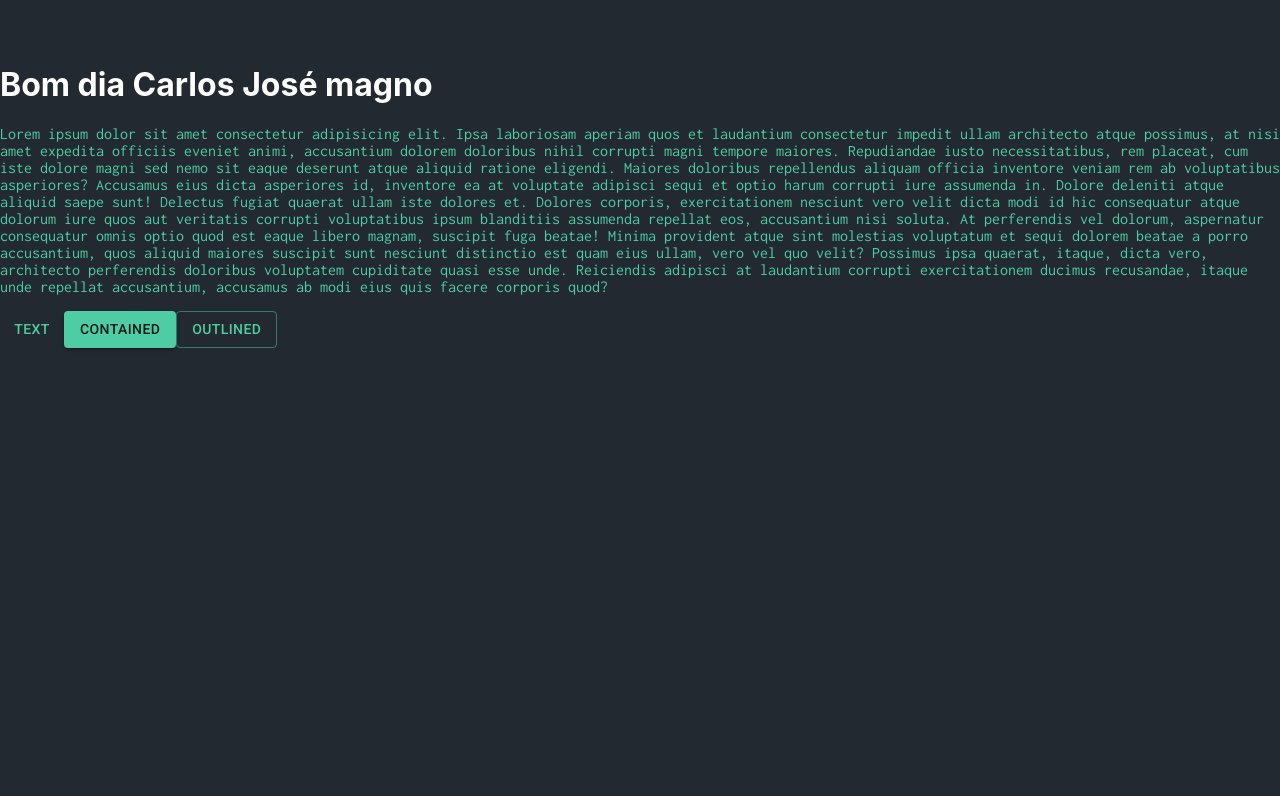
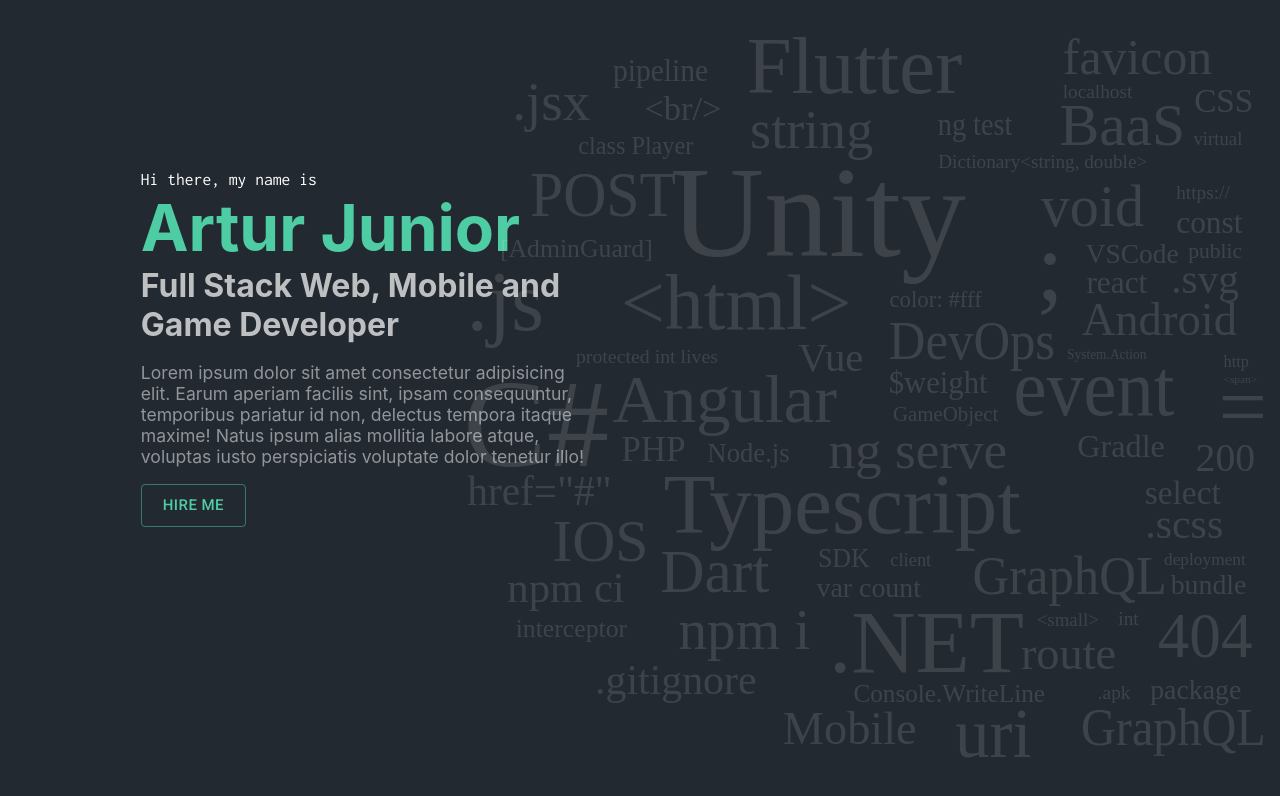
Before and after one commit to arturcmjr/arju-page, a React (Create React App) app: page / in a window 1280 px wide. Shown: the top 796 px of the page. Built offline with nearby package versions, Linux system fonts and the light colour scheme.

Commit message:
Introduction

```diff
--- a/src/App.tsx
+++ b/src/App.tsx
@@ -4,6 +4,7 @@
 import { themeOptions } from "./shared/theme/muiTheme";
 import { Button } from "@mui/material";
 import Navbar from "./Navbar/Navbar";
+import Introduction from "./Introduction/Introduction";
 
 const theme = createTheme(themeOptions);
 var prevScrollpos = window.pageYOffset;
@@ -27,8 +28,9 @@
   return (
     <ThemeProvider theme={theme}>
       <Navbar></Navbar>
+      <Introduction />
       <div id="pageWrapper">
-        <h1>Bom dia Carlos José magno</h1>
+        {/* <h1>Bom dia Carlos José magno</h1>
         <p style={{ fontFamily: "Inconsolata", color: primary }}>
           Lorem ipsum dolor sit amet consectetur adipisicing elit. Ipsa
           laboriosam aperiam quos et laudantium consectetur impedit ullam
@@ -56,7 +58,7 @@
         </p>
         <Button variant="text">Text</Button>
         <Button variant="contained">Contained</Button>
-        <Button variant="outlined">Outlined</Button>
+        <Button variant="outlined">Outlined</Button> */}
         <div style={{ height: "1500px" }}></div>
       </div>
     </ThemeProvider>
--- /dev/null
+++ b/src/Introduction/Introduction.scss
@@ -0,0 +1,72 @@
+#introContainer {
+  display: flex;
+  margin: 3rem 1rem 2rem 1rem;
+
+  .text-container {
+    flex-grow: 1;
+    display: flex;
+    padding-left: 10%;
+    min-height: 75vh;
+    flex-direction: column;
+    justify-content: center;
+    max-width: 40vw;
+
+    .hi-there {
+      font-size: 1.1rem;
+      font-family: "Inconsolata", monospace;
+    }
+
+    h1 {
+      margin: 0;
+      font-size: 4rem;
+      color: #4ecca3;
+    }
+
+    h2 {
+      margin: 0;
+      opacity: 0.7;
+      font-size: 2rem;
+    }
+
+    p {
+      opacity: 0.5;
+      font-size: 1.1rem;
+      max-width: 35vw;
+    }
+  }
+}
+
+#introContainer > div {
+  flex-grow: 1;
+}
+
+img.words {
+  right: 0;
+  opacity: 0.12;
+  top: 0;
+  position: absolute;
+  height: 100vh;
+}
+
+@media screen and (max-width: 600px) {
+  img.words {
+    opacity: 0.02;
+  }
+
+  #introContainer .text-container {
+    max-width: 100%;
+    min-height: 90vh;
+
+    h1 {
+      font-size: 3.5rem;
+    }
+
+    h2 {
+      font-size: 1.5rem;
+    }
+
+    p {
+      max-width: 100%;
+    }
+  }
+}
--- /dev/null
+++ b/src/Introduction/Introduction.tsx
@@ -0,0 +1,28 @@
+import { Button } from "@mui/material";
+import wordsImage from "../images/words.svg";
+import "./Introduction.scss";
+
+export function Introduction(): JSX.Element {
+  return (
+    <div id="introContainer">
+      <div className="text-container">
+        <div>
+          <span className="hi-there">Hi there, my name is</span>
+          <h1>Artur Junior</h1>
+          <h2>Full Stack Web, Mobile and Game Developer</h2>
+          <p>
+            Lorem ipsum dolor sit amet consectetur adipisicing elit. Earum
+            aperiam facilis sint, ipsam consequuntur, temporibus pariatur id
+            non, delectus tempora itaque maxime! Natus ipsum alias mollitia
+            labore atque, voluptas iusto perspiciatis voluptate dolor tenetur
+            illo!
+          </p>
+          <Button href="#contact" variant="outlined" size="large">HIRE ME</Button>
+        </div>
+      </div>
+      <img src={wordsImage} alt="words" className="words" />
+    </div>
+  );
+}
+
+export default Introduction;
--- a/src/Navbar/Navbar.scss
+++ b/src/Navbar/Navbar.scss
@@ -1,6 +1,6 @@
 #navbar {
   // background-color: #393e46;
-  background-color: rgba(57, 62, 70, 0.9);
+  background-color: rgba(57, 62, 70, 0.8);
   backdrop-filter: blur(3px);
   position: fixed;
   top: 0;
```
Also changed, not shown: src/images/words.svg (added).
